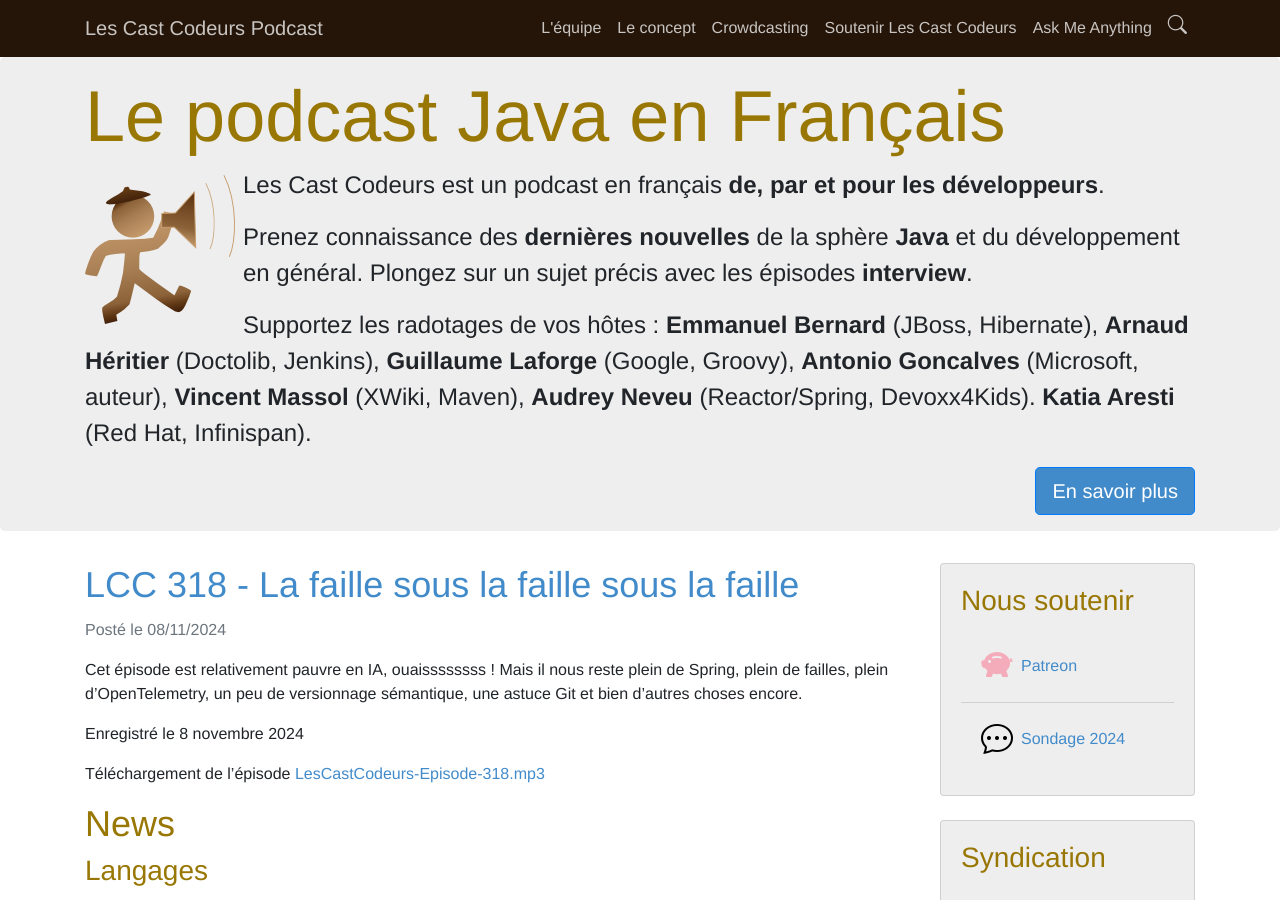
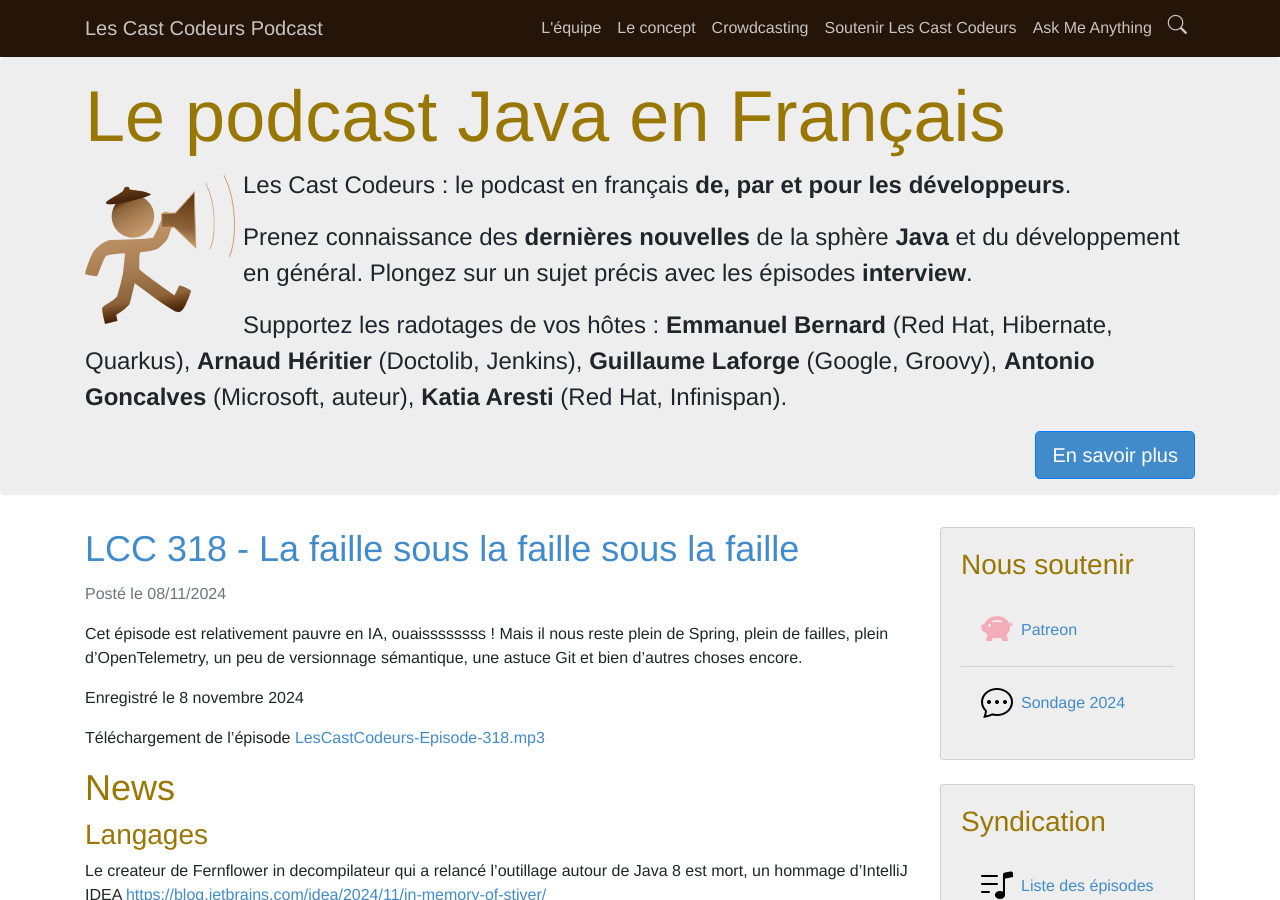
Before and after one commit to lescastcodeurs/lescastcodeurs.com, a Jekyll site: the page built from index.html, in a window 1280 px wide and 900 px high. Built offline with Jekyll 4.4.1, drawn with Linux system fonts in a browser that asks for light colours; the list of posts is cut into pages by our own code.

Commit message:
Update  tagline and  Remove alumni from the home page

```diff
--- a/index.html
+++ b/index.html
@@ -8,7 +8,7 @@ title: Le podcast Java en Français
 
     <p>
       <img class="img-fluid home-logo float-left mt-2 mr-2" src="{% link /images/logo_carre_transparent_150height.png %}" alt="logo">
-      Les Cast Codeurs est un podcast en français <strong>de, par et pour les développeurs</strong>.
+      Les Cast Codeurs : le podcast en français <strong>de, par et pour les développeurs</strong>.
     </p>
 
     <p>
@@ -19,12 +19,10 @@ title: Le podcast Java en Français
 
     <p>
       Supportez les radotages de vos hôtes :
-      <strong>Emmanuel Bernard</strong> (JBoss, Hibernate),
+      <strong>Emmanuel Bernard</strong> (Red Hat, Hibernate, Quarkus),
       <strong>Arnaud Héritier</strong> (Doctolib, Jenkins),
       <strong>Guillaume Laforge</strong> (Google, Groovy),
       <strong>Antonio Goncalves</strong> (Microsoft, auteur),
-      <strong>Vincent Massol</strong> (XWiki, Maven),
-      <strong>Audrey Neveu</strong> (Reactor/Spring, Devoxx4Kids).
       <strong>Katia Aresti</strong> (Red Hat, Infinispan).
     </p>
 
```
